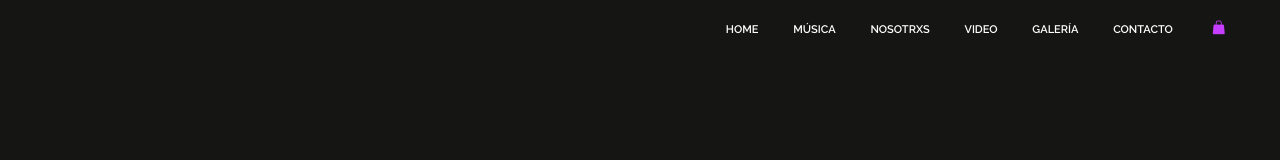
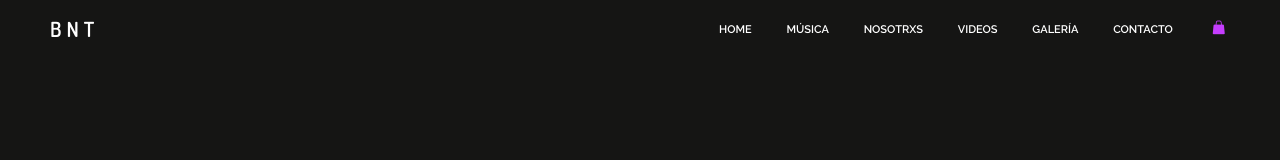
Before and after one commit to Bennettistas/web, a plain HTML site: page index.html in a window 1280 px wide. Shown: the top 160 px of the page. Drawn offline with nearby package versions, Linux system fonts and the light colour scheme; some packages are replaced by stand-ins of ours; a script that the page names is missing.

Commit message:
Add files via upload

```diff
--- a/index.html
+++ b/index.html
@@ -89,7 +89,7 @@
             <header class="header default">
                <div class="left-part">
                   <a class="logo scroll" href="#wrapper">
-                     <h2 class="mb-0 uppercase"></h2>
+                     <h2 class="mb-0 uppercase">BNT</h2>
                   </a>
                </div>
                <div class="right-part">
@@ -103,7 +103,7 @@
                         <li><a class="scroll list-inline-item" href="#wrapper">Home</a></li>
                         <li><a class="scroll list-inline-item" href="#musica">Música</a></li>
                         <li><a class="scroll list-inline-item" href="#nosotros">Nosotrxs</a></li>
-                        <li><a class="scroll list-inline-item" href="#video">Video</a></li>
+                        <li><a class="scroll list-inline-item" href="#video">Videos</a></li>
                         <li><a class="scroll list-inline-item" href="#gallery">Galería</a></li>
                         <li><a class="scroll list-inline-item" href="#contact">Contacto</a></li>
                         <!-- <li><a class="scroll list-inline-item" href="#band">Band</a></li> -->
```
